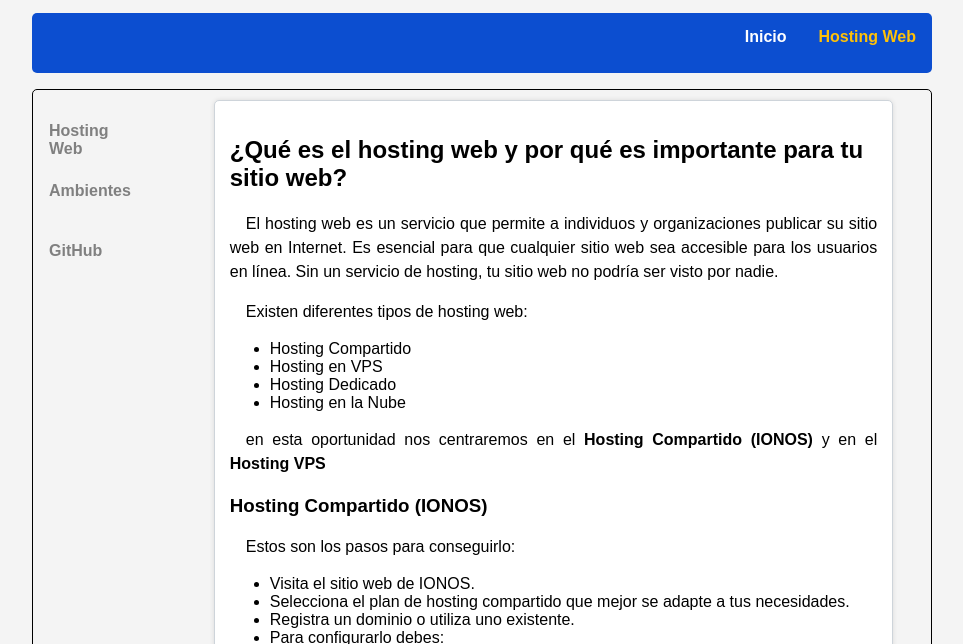
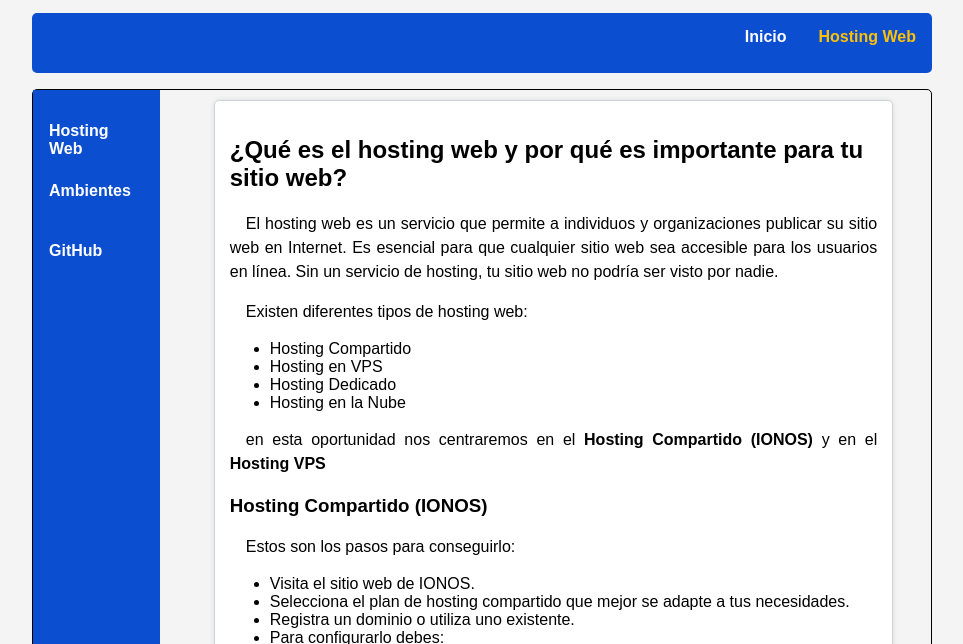
Before and after one commit to jorirovi/blog_it, a plain HTML site: page views/hosting.html in a window 1280 px wide. Shown: the part 123-767 px from the top of the page, without its empty margins (158-1121 px from the left). Drawn offline with Linux system fonts and the light colour scheme.

Commit message:
Cambio del menu lateral para poderlo ver en toda la pagina de hosting

```diff
--- a/css/styles.css
+++ b/css/styles.css
@@ -103,11 +103,15 @@ footer {
     gap: 1rem;
     grid-template-areas: "my-navmenu my-article";
 }
+.navcol {
+    grid-area: my-navmenu;
+    background-color: #0c4ed0;
+}
 .navmenu {
-    grid-area: my-navmenu;
     display: grid;
     grid-template-columns: 1fr;
     grid-template-rows: repeat(3 , 60px);
+
     padding-top: 2rem;
     /* ver el stilo de pegado*/
     position: sticky;
@@ -122,7 +126,7 @@ footer {
 }
 .boton > a {
     text-decoration: none;
-    color: grey;
+    color: white;
     font-weight: bold;
 }
 .boton > a:hover {
--- a/views/hosting.html
+++ b/views/hosting.html
@@ -17,11 +17,13 @@
         </nav>
         <div class="sectionprincipal">
             <section class="sectionhosting">
-                <nav class="navmenu">
-                    <div class="boton"><a href="#hosting">Hosting Web</a></div>
-                    <div class="boton"><a href="#ambientes">Ambientes</a></div>
-                    <div class="boton"><a href="#github">GitHub</a></div>
-                </nav>
+                <div class="navcol">
+                    <nav class="navmenu">
+                        <div class="boton"><a href="#hosting">Hosting Web</a></div>
+                        <div class="boton"><a href="#ambientes">Ambientes</a></div>
+                        <div class="boton"><a href="#github">GitHub</a></div>
+                    </nav>
+                </div>
                 <article>
                     <div class="articlecontent">
                         <div class="articulos" id="hosting">
```
